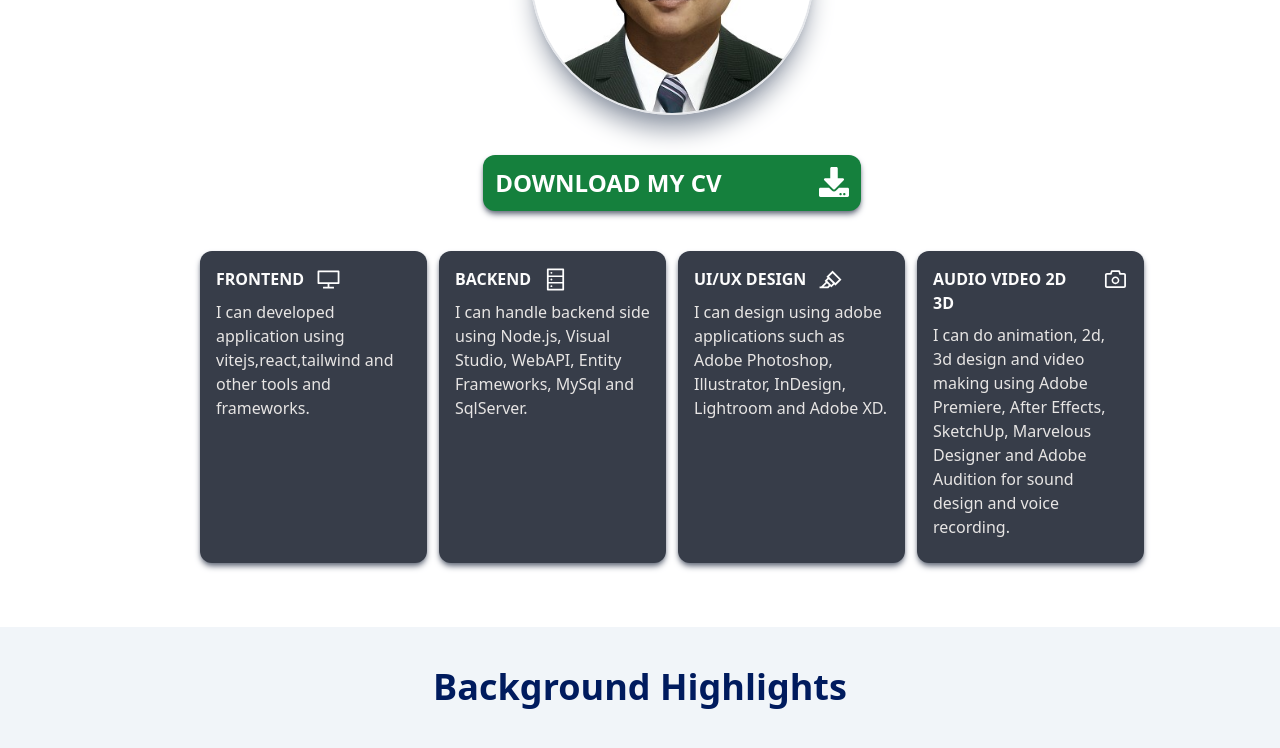
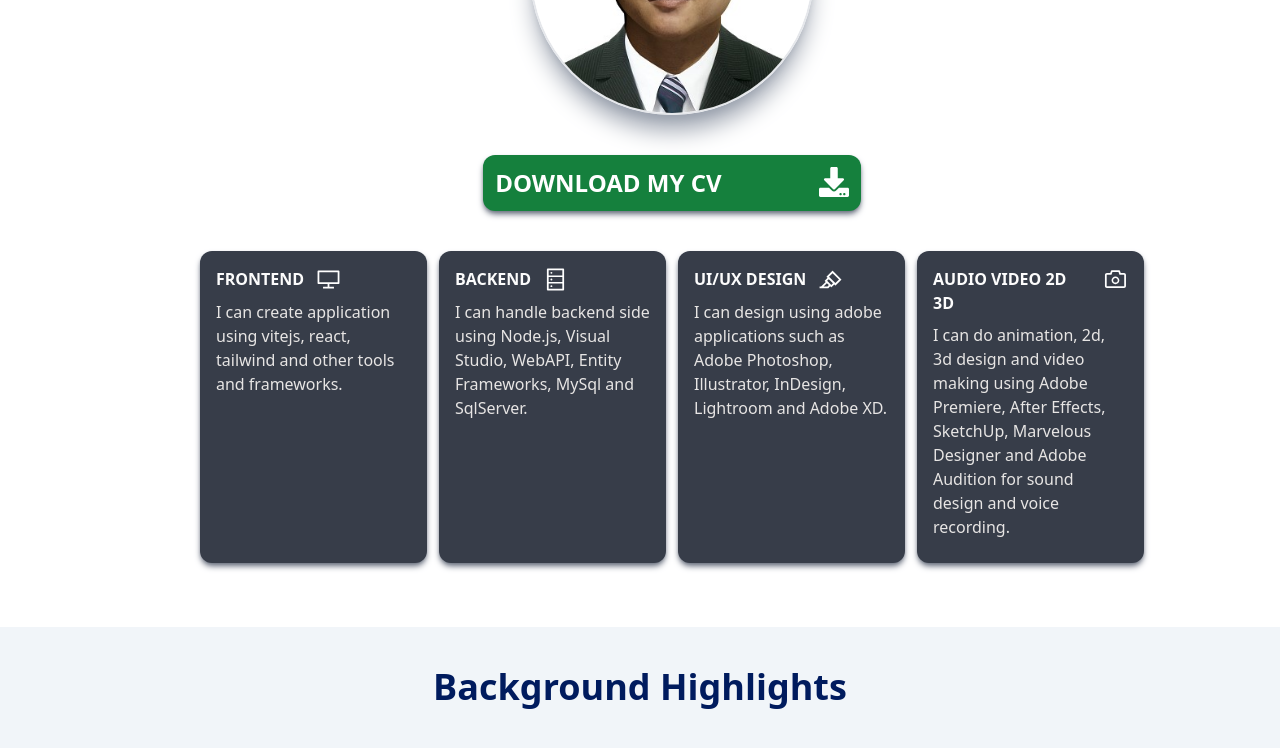
Before and after one commit to IpsAgelGithub12/TestingTaskPortfolio, a React (Vite) app: page / in a window 1280 px wide. Shown: the part 1112-1860 px from the top of the page. Built offline with nearby package versions, Linux system fonts and the light colour scheme.

Commit message:
Changes Details Spelling

```diff
--- a/src/components/Profile.jsx
+++ b/src/components/Profile.jsx
@@ -62,7 +62,7 @@
               <AiOutlineDesktop className="text-white" size={25} />
             </div>
             <p className="my-2 text-base font-normal text-stone-200">
-              I can developed application using vitejs,react,tailwind and other
+              I can create application using vitejs, react, tailwind and other
               tools and frameworks.
             </p>
           </div>
```
